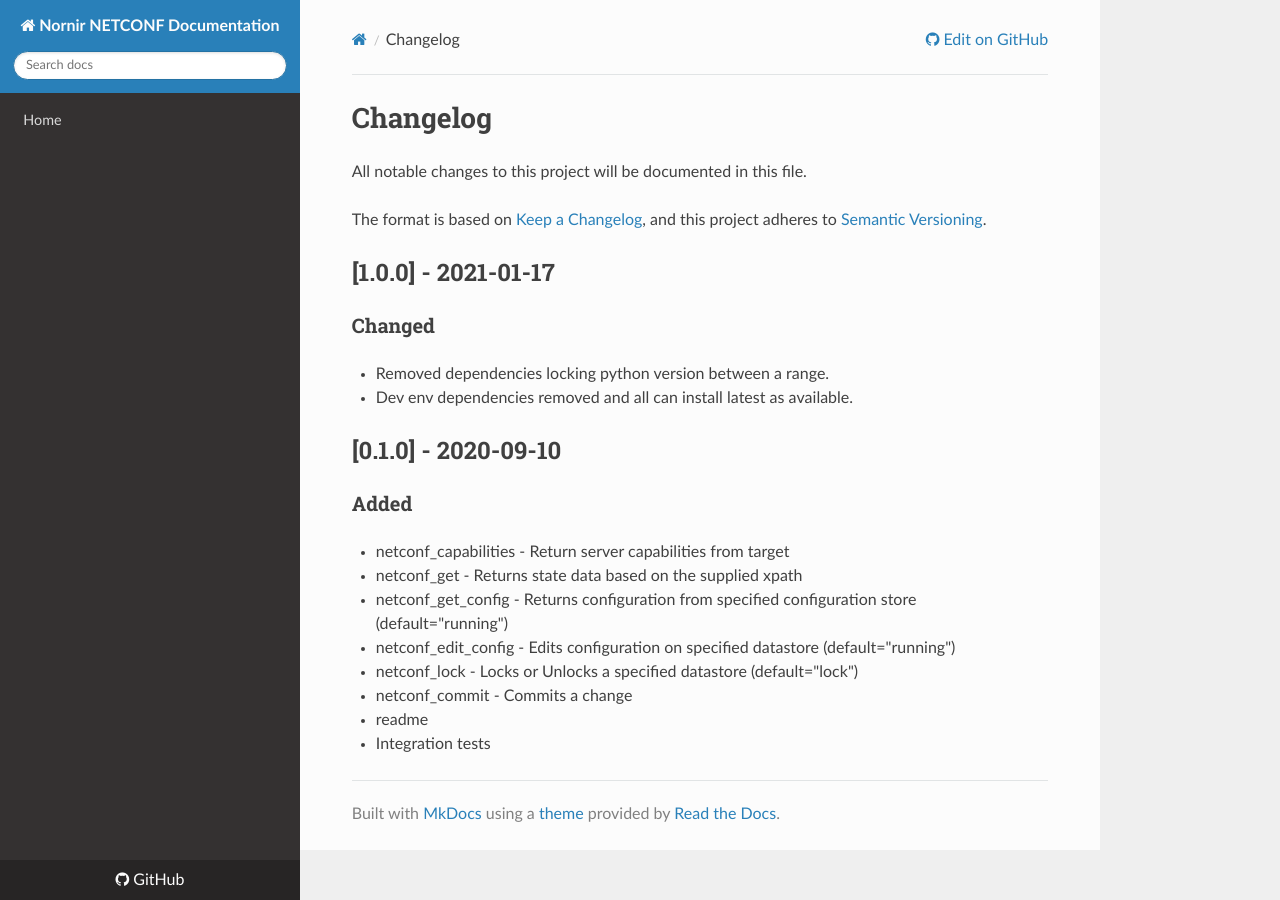
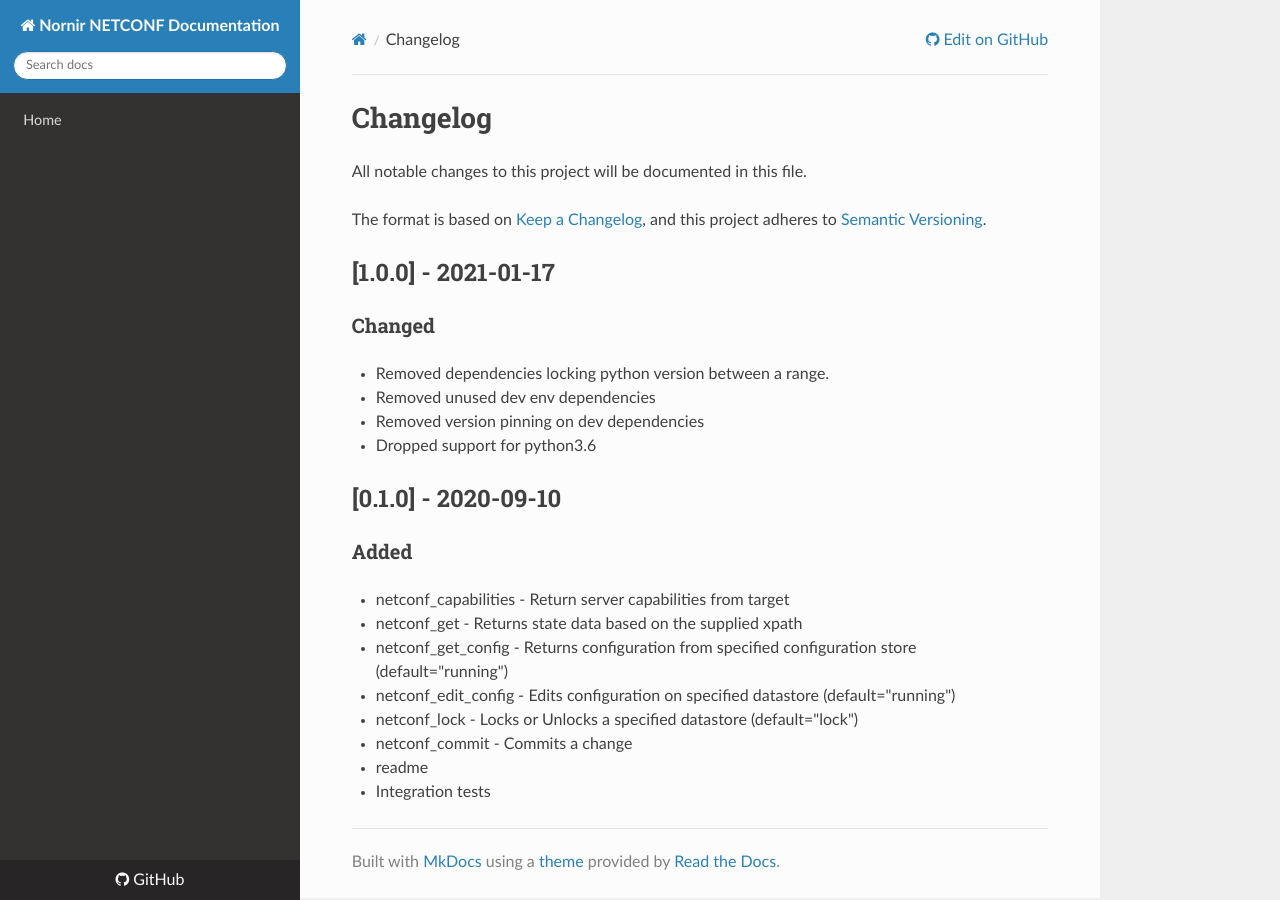
Before and after one commit to h4ndzdatm0ld/nornir_netconf, an MkDocs documentation site: the page built from docs/changelog.md, in a window 1280 px wide. Built offline with MkDocs 1.6.1, drawn with Linux system fonts in a browser that asks for light colours; nearby versions of some CDN libraries.

Commit message:
Release-v1.0.0

```diff
--- a/docs/changelog.md
+++ b/docs/changelog.md
@@ -9,7 +9,9 @@ and this project adheres to [Semantic Versioning](https://semver.org/spec/v2.0.0
 ### Changed
 
 - Removed dependencies locking python version between a range.
-- Dev env dependencies removed and all can install latest as available.
+- Removed unused dev env dependencies
+- Removed version pinning on dev dependencies
+- Dropped support for python3.6
 
 ## [0.1.0] - 2020-09-10
 
--- a/pyproject.toml
+++ b/pyproject.toml
@@ -1,6 +1,6 @@
 [tool.poetry]
 name = "nornir_netconf"
-version = "0.1.0"
+version = "1.0.0"
 description = "Netconf plugin for nornir using ncclient"
 authors = ["Hugo Tinoco <hugotinoco@icloud.com>", "Patrick Ogenstad <patrick@ogenstad.com>"]
 license = "Apache-2.0"
```
